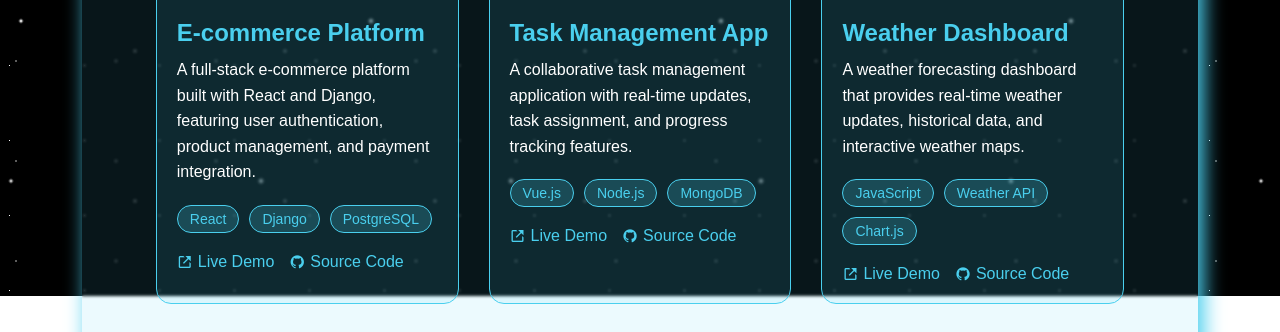
After one commit to FoeSeaL/backend-for-portfolio, a Django app: page /project/ in a window 1280 px wide. The commit adds this page. Shown: the part 504-836 px from the top of the page. Run offline with Django 5.2, Linux system fonts and the light colour scheme.

Commit message:
commit by gunjan

```diff
--- a/skillpage_app/templates/base.html
+++ b/skillpage_app/templates/base.html
@@ -4,10 +4,13 @@
     <meta charset="UTF-8">
     <meta name="viewport" content="width=device-width, initial-scale=1.0">
     <title>{% block title %}Gunjan Rajak{% endblock %}</title>
-    <link rel="stylesheet" href="/static/css/skills-page.css">
     <link rel="stylesheet" href="/static/css/background.css">
     <link rel="stylesheet" href="/static/css/style.css">
     <link href="https://cdn.jsdelivr.net/npm/boxicons@latest/css/boxicons.min.css" rel="stylesheet">
+    <link rel="stylesheet" href="/static/css/skills-page.css">
+    <link rel="stylesheet" href="/static/css/about-page.css">
+    <link rel="stylesheet" href="/static/css/project-page.css">
+    <link rel="stylesheet" href="/static/css/contact-page.css">
 </head>
 <body>
     <div class="galaxy-background"></div>
@@ -16,11 +19,11 @@
         <nav>
             <h1><span style="color: #4ace;">Gunjan</span>Rajak</h1>
             <ul>
-                <li><a href="{% url 'home' %}">Home</a></li>
-                <li><a href="about-page.html">About</a></li>
-                <li><a href="project-page.html">Project</a></li>
-                <li><a class="{% if 'skills' in request.path %}active{% endif %}" href="{% url 'skills' %}">Skills</a></li>
-                <li><a href="contact-page.html">Contact</a></li>
+                <li><a class="active"  href="{% url 'home' %}">Home</a></li>
+                <li><a href="{% url 'about' %}">About</a></li>
+                <li><a href="{% url 'project' %}">Project</a></li>
+                <li><a href="{% url 'skills' %}">Skills</a></li>
+                <li><a href="{% url 'contact' %}">Contact</a></li>
             </ul>
         </nav>
 
--- /dev/null
+++ b/skillpage_app/templates/project-page.html
@@ -0,0 +1,101 @@
+{% extends 'base.html' %}
+
+{% block title %}Skills - Gunjan Rajak{% endblock %}
+
+{% block content %}
+
+        <div class="projects-content">
+            <h2 style="font-size: clamp(32px, 5vw, 48px); margin-bottom: 20px;">My Projects</h2>
+
+            <div class="filter-buttons">
+                <button class="filter-btn active">All</button>
+                <button class="filter-btn">Web Apps</button>
+                <!--
+                <button class="filter-btn">Mobile Apps</button>
+                <button class="filter-btn">UI/UX</button>
+                 -->
+            </div>
+
+            <div class="projects-grid">
+                <!-- Project 1 -->
+                <div class="project-card">
+                    <div class="project-image">
+                        <img src="/api/placeholder/400/200" alt="E-commerce Platform">
+                    </div>
+                    <div class="project-info">
+                        <h3>E-commerce Platform</h3>
+                        <p>A full-stack e-commerce platform built with React and Django, featuring user authentication, product management, and payment integration.</p>
+                        <div class="project-tags">
+                            <span class="tag">React</span>
+                            <span class="tag">Django</span>
+                            <span class="tag">PostgreSQL</span>
+                        </div>
+                        <div class="project-links">
+                            <a href="#"><i class='bx bx-link-external'></i> Live Demo</a>
+                            <a href="#"><i class='bx bxl-github'></i> Source Code</a>
+                        </div>
+                    </div>
+                </div>
+
+                <!-- Project 2 -->
+                <div class="project-card">
+                    <div class="project-image">
+                        <img src="/api/placeholder/400/200" alt="Task Management App">
+                    </div>
+                    <div class="project-info">
+                        <h3>Task Management App</h3>
+                        <p>A collaborative task management application with real-time updates, task assignment, and progress tracking features.</p>
+                        <div class="project-tags">
+                            <span class="tag">Vue.js</span>
+                            <span class="tag">Node.js</span>
+                            <span class="tag">MongoDB</span>
+                        </div>
+                        <div class="project-links">
+                            <a href="#"><i class='bx bx-link-external'></i> Live Demo</a>
+                            <a href="#"><i class='bx bxl-github'></i> Source Code</a>
+                        </div>
+                    </div>
+                </div>
+
+                <!-- Project 3 -->
+                <div class="project-card">
+                    <div class="project-image">
+                        <img src="/api/placeholder/400/200" alt="Weather Dashboard">
+                    </div>
+                    <div class="project-info">
+                        <h3>Weather Dashboard</h3>
+                        <p>A weather forecasting dashboard that provides real-time weather updates, historical data, and interactive weather maps.</p>
+                        <div class="project-tags">
+                            <span class="tag">JavaScript</span>
+                            <span class="tag">Weather API</span>
+                            <span class="tag">Chart.js</span>
+                        </div>
+                        <div class="project-links">
+                            <a href="#"><i class='bx bx-link-external'></i> Live Demo</a>
+                            <a href="#"><i class='bx bxl-github'></i> Source Code</a>
+                        </div>
+                    </div>
+                </div>
+
+                <!-- Project 4 -->
+                <div class="project-card">
+                    <div class="project-image">
+                        <img src="/api/placeholder/400/200" alt="Fitness Tracker">
+                    </div>
+                    <div class="project-info">
+                        <h3>Fitness Tracker</h3>
+                        <p>A mobile-responsive fitness tracking application with workout planning, progress monitoring, and nutrition logging.</p>
+                        <div class="project-tags">
+                            <span class="tag">React Native</span>
+                            <span class="tag">Firebase</span>
+                            <span class="tag">Redux</span>
+                        </div>
+                        <div class="project-links">
+                            <a href="#"><i class='bx bx-link-external'></i> Live Demo</a>
+                            <a href="#"><i class='bx bxl-github'></i> Source Code</a>
+                        </div>
+                    </div>
+                </div>
+            </div>
+        </div>
+{% endblock %}
--- a/skillpage_app/urls.py
+++ b/skillpage_app/urls.py
@@ -3,7 +3,14 @@ from . import views
 
 urlpatterns = [
     path('', views.home, name='home'),
+    path('project/', views.ProjectView.as_view(), name='project'),
+    path('contact/', views.ContactView.as_view(), name='contact'),
+
+
+    path('about/', views.AboutView.as_view(), name='about'),
+
     path('skills/', views.SkillsListView.as_view(), name='skills'),
+
     path('skills/new/', views.SkillCreateView.as_view(), name='skill-create'),
     path('skills/<int:pk>/update/', views.SkillUpdateView.as_view(), name='skill-update'),
     path('skills/<int:pk>/delete/', views.SkillDeleteView.as_view(), name='skill-delete'),
--- a/skillpage_app/views.py
+++ b/skillpage_app/views.py
@@ -3,10 +3,46 @@ from django.urls import reverse_lazy
 from django.views.generic import ListView, CreateView, UpdateView, DeleteView
 from .models import Skill, SkillCategory
 from .forms import SkillForm, SkillCategoryForm
+from django.views.generic import TemplateView
 
 # Home view
 def home(request):
     return render(request, 'index.html')
+
+
+# About View
+class AboutView(TemplateView):
+    template_name = 'about-page.html'
+
+    def get_context_data(self, **kwargs):
+        context = super().get_context_data(**kwargs)
+        # You can add any context data you need for the about page here
+        # For example:
+        # context['page_title'] = 'About Me'
+        return context
+
+# Project View
+class ProjectView(TemplateView):
+    template_name = 'project-page.html'
+
+    def get_context_data(self, **kwargs):
+        context = super().get_context_data(**kwargs)
+        # You can add any context data you need for the project page here
+        # For example:
+        # context['projects'] = Project.objects.all()  # If you have a Project model
+        return context
+
+# Contact View
+class ContactView(TemplateView):
+    template_name = 'contact-page.html'
+
+    def get_context_data(self, **kwargs):
+        context = super().get_context_data(**kwargs)
+        # You can add any context data you need for the contact page here
+        # For example:
+        # context['contact_email'] = 'your@email.com'
+        return context
+
 
 # Skills List View
 class SkillsListView(ListView):
```
Also changed, not shown: skillpage_app/templates/about-page.html (added, +32 -0 lines), skillpage_app/templates/contact-page.html (added, +61 -0 lines).
